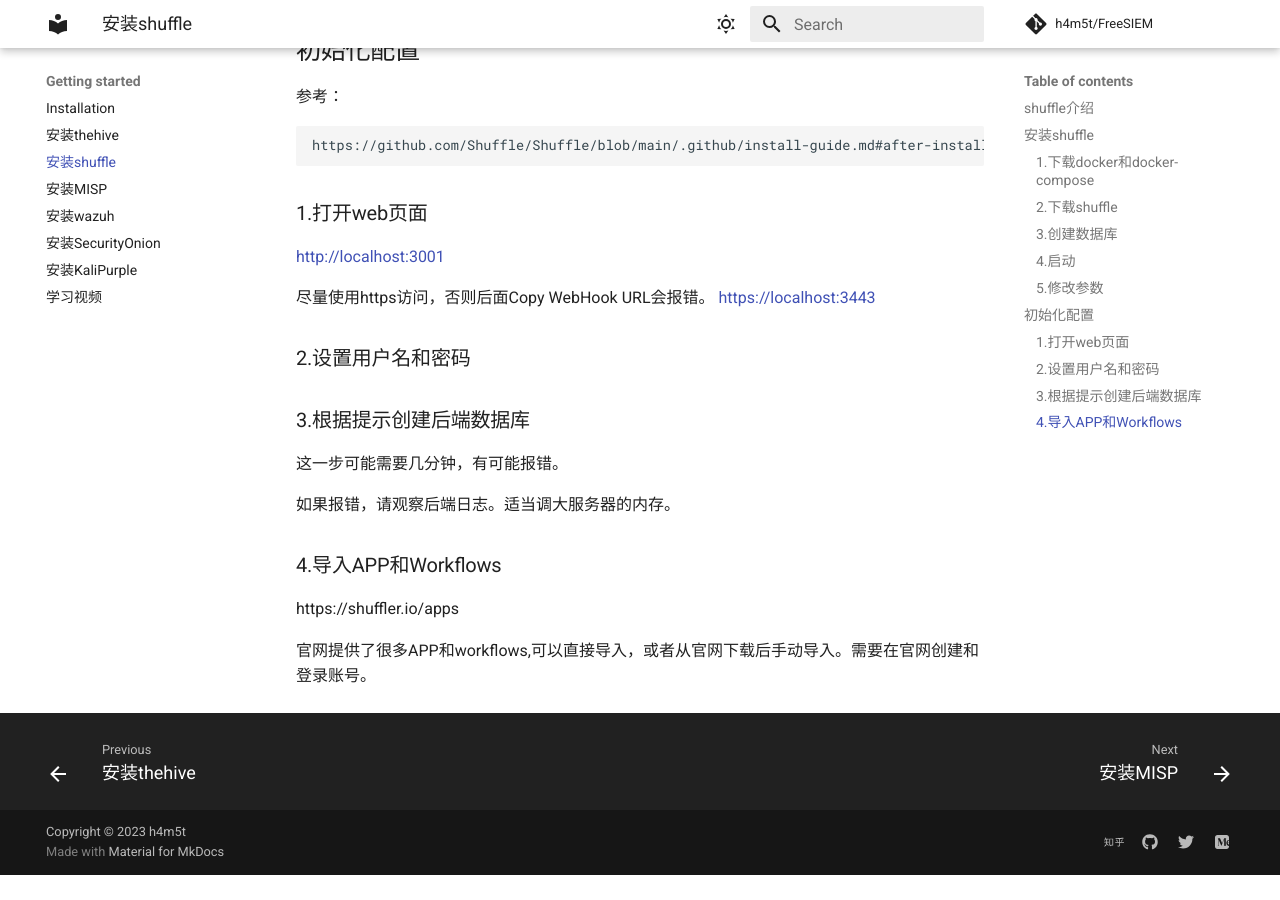
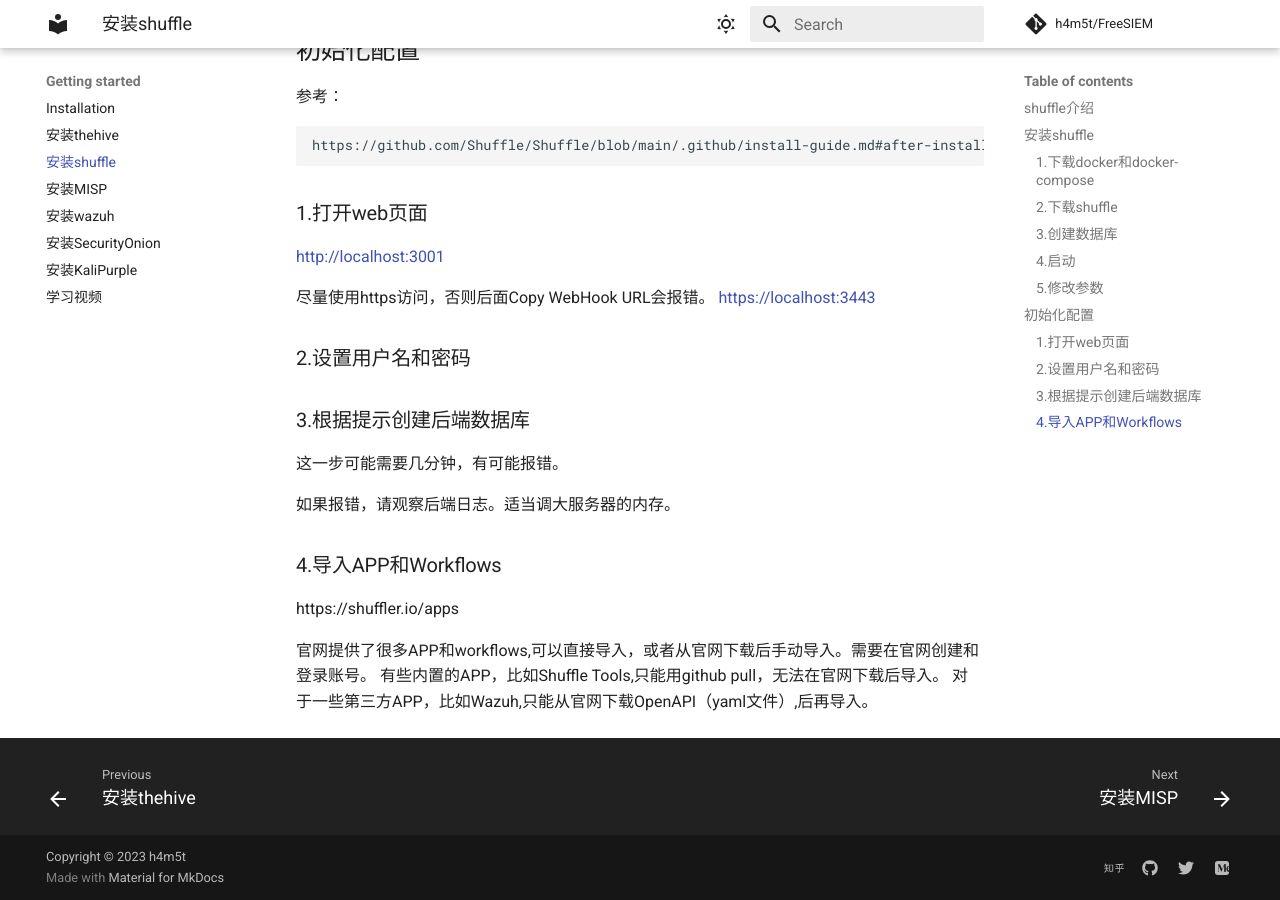
Before and after one commit to h4m5t/FreeSIEM, an MkDocs documentation site: the page built from docs/install_shuffle.md, in a window 1280 px wide and 900 px high, scrolled down 2645 px. Built offline with MkDocs 1.6.1 and Material for MkDocs 9.7.7, drawn with Linux system fonts in a browser that asks for light colours; comment, search, counter and statistics services are not loaded; before the commit the page ends 3520 px from its top, so only the background shows below that.

Commit message:
Update install_shuffle.md

```diff
--- a/docs/install_shuffle.md
+++ b/docs/install_shuffle.md
@@ -161,3 +161,5 @@
 https://shuffler.io/apps
 
 官网提供了很多APP和workflows,可以直接导入，或者从官网下载后手动导入。需要在官网创建和登录账号。
+有些内置的APP，比如Shuffle Tools,只能用github pull，无法在官网下载后导入。
+对于一些第三方APP，比如Wazuh,只能从官网下载OpenAPI（yaml文件）,后再导入。
```
